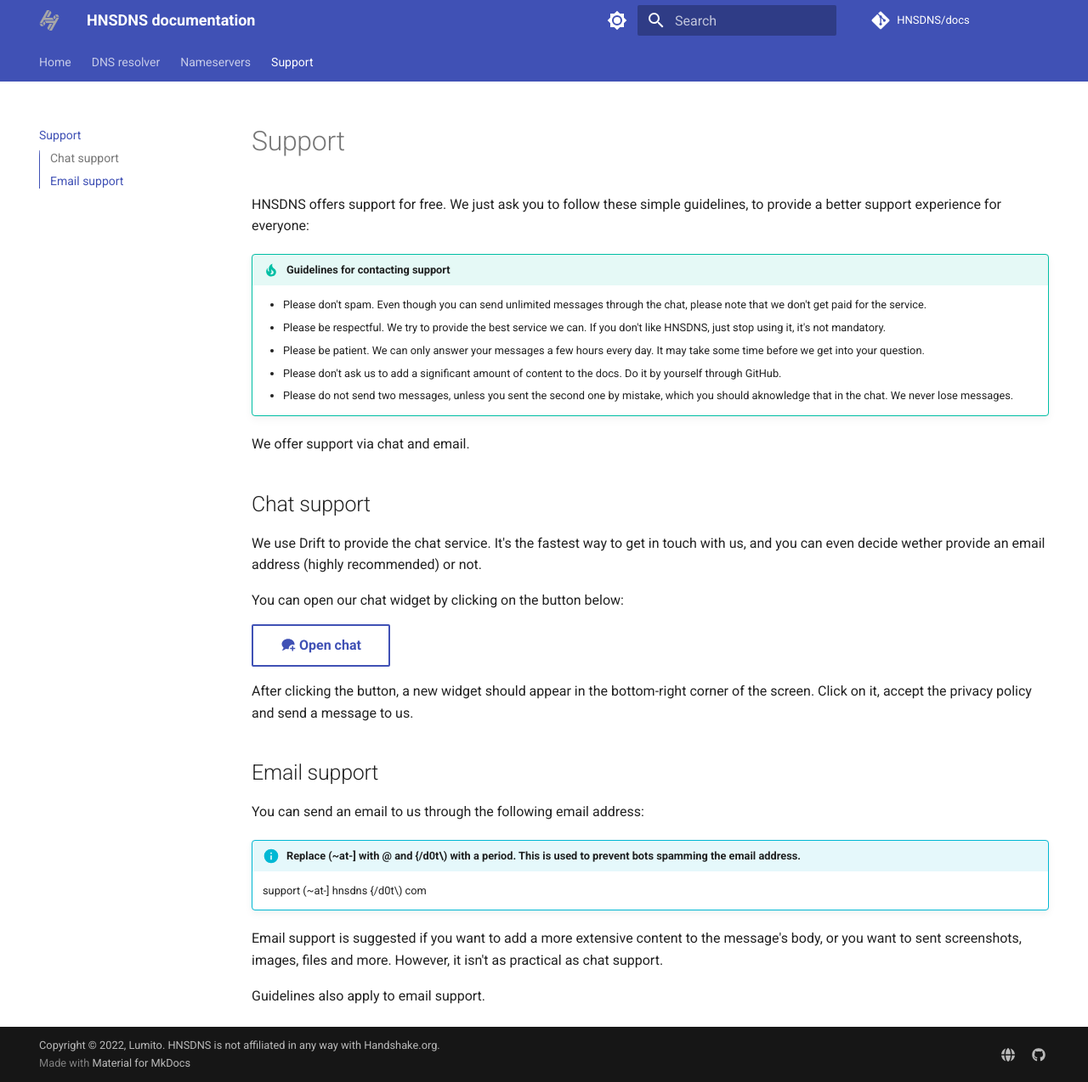
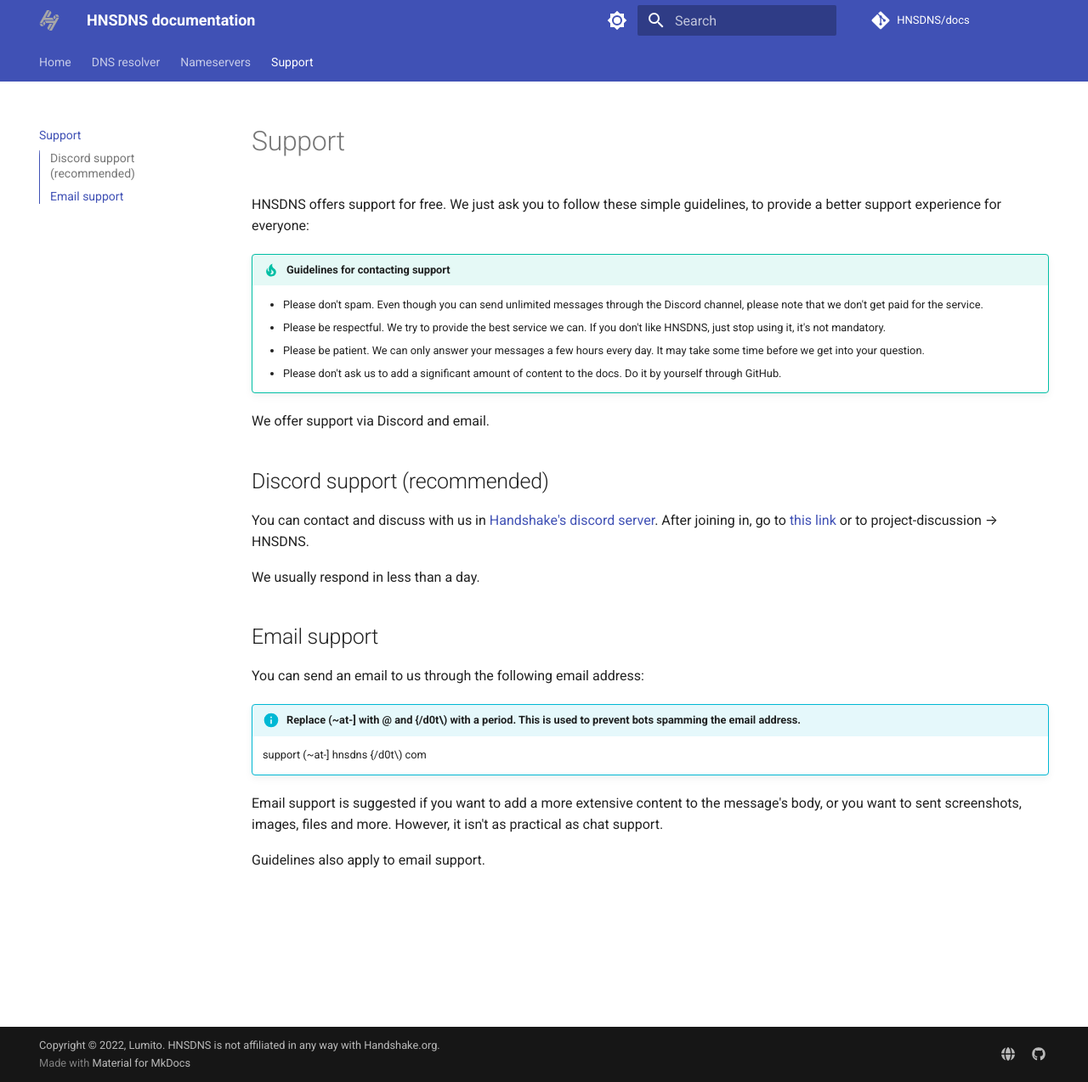
Before and after one commit to HNSDNS/docs, an MkDocs documentation site: the page built from docs/support/index.md, in a window 1280 px wide and 1274 px high. Shown: the whole window at 85% size. Built offline with MkDocs 1.6.1 and Material for MkDocs 9.7.7, drawn with Linux system fonts in a browser that asks for light colours; comment, search, counter and statistics services are not loaded.

Commit message:
Remove support chat and change it to Discord

```diff
--- a/docs/support/index.md
+++ b/docs/support/index.md
@@ -4,23 +4,18 @@ HNSDNS offers support for free. We just ask you to follow these simple guideline
 
 !!! tip "Guidelines for contacting support"
 
-    * Please don't spam. Even though you can send unlimited messages through the chat, please note that we don't get paid for the service.
+    * Please don't spam. Even though you can send unlimited messages through the Discord channel, please note that we don't get paid for the service.
     * Please be respectful. We try to provide the best service we can. If you don't like HNSDNS, just stop using it, it's not mandatory.
     * Please be patient. We can only answer your messages a few hours every day. It may take some time before we get into your question.
     * Please don't ask us to add a significant amount of content to the docs. Do it by yourself through GitHub.
-    * Please do not send two messages, unless you sent the second one by mistake, which you should aknowledge that in the chat. We never lose messages.
 
-We offer support via chat and email.
+We offer support via Discord and email.
 
-## Chat support
+## Discord support (recommended)
 
-We use Drift to provide the chat service. It's the fastest way to get in touch with us, and you can even decide wether provide an email address (highly recommended) or not.
+You can contact and discuss with us in <a href="https://discord.gg/handshake" target="_blank">Handshake's discord server</a>. After joining in, go to <a href="https://discord.com/channels/822591034202521641/1037453807233278012" target="_blank">this link</a> or to project-discussion → HNSDNS.
 
-You can open our chat widget by clicking on the button below:
-
-[:material-chat-plus: Open chat](javascript:openChat();){ .md-button }
-
-After clicking the button, a new widget should appear in the bottom-right corner of the screen. Click on it, accept the privacy policy and send a message to us.
+We usually respond in less than a day.
 
 ## Email support
 
@@ -33,5 +28,3 @@ You can send an email to us through the following email address:
 Email support is suggested if you want to add a more extensive content to the message's body, or you want to sent screenshots, images, files and more. However, it isn't as practical as chat support.
 
 Guidelines also apply to email support.
-
-<script>function openChat(){"use strict";!function(){var t=window.driftt=window.drift=window.driftt||[];if(!t.init){if(t.invoked)return void(window.console&&console.error&&console.error("Drift snippet included twice."));t.invoked=!0,t.methods=["identify","config","track","reset","debug","show","ping","page","hide","off","on"],t.factory=function(e){return function(){var i=Array.prototype.slice.call(arguments);return i.unshift(e),t.push(i),t}},t.methods.forEach(function(e){t[e]=t.factory(e)}),t.load=function(t){var e=3e5*Math.ceil(new Date/3e5),i=document.createElement("script");i.type="text/javascript",i.async=!0,i.crossorigin="anonymous",i.src="https://js.driftt.com/include/"+e+"/"+t+".js";var r=document.getElementsByTagName("script")[0];r.parentNode.insertBefore(i,r)}}}(),drift.SNIPPET_VERSION="0.3.1",drift.load("eedtb3amwti5")}</script>
```
